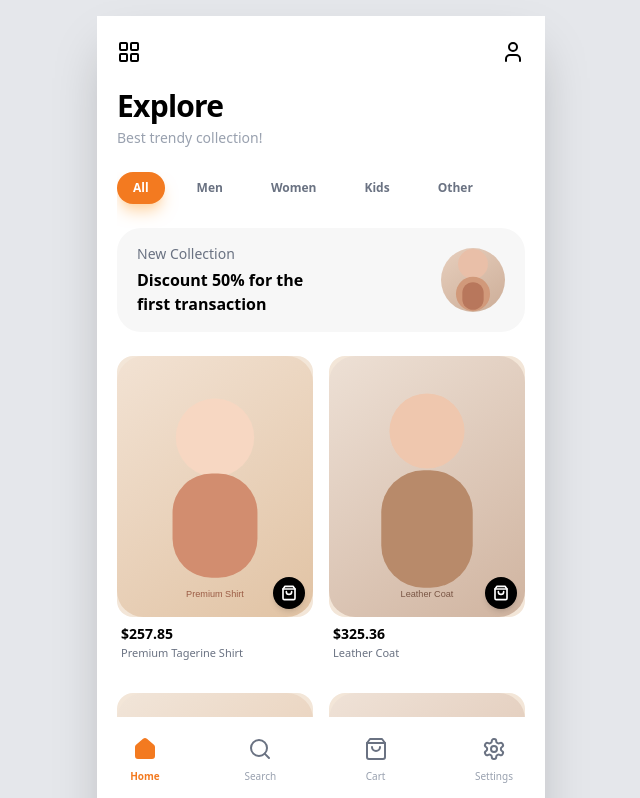
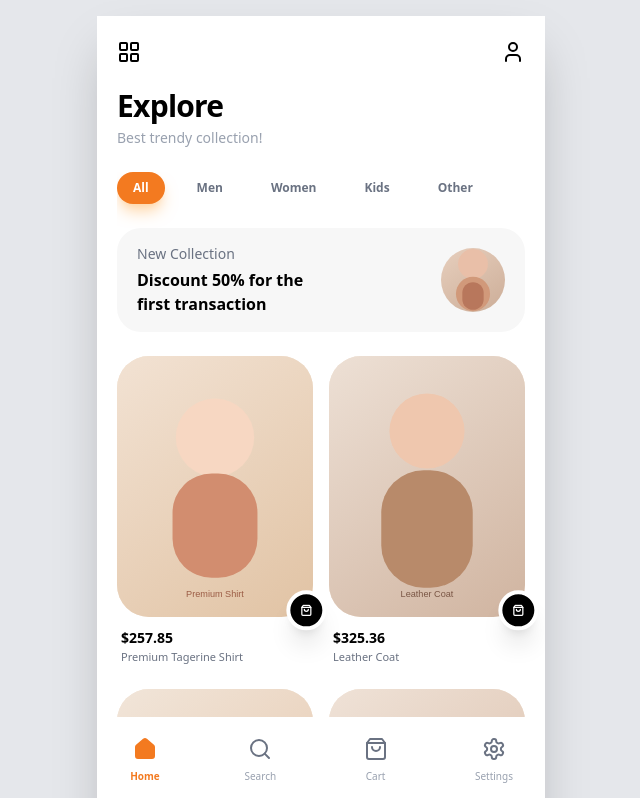
Before and after one commit to Anhaj0/portal, a Next.js app: page / in a window 1280 px wide. Shown: the top 798 px of the page, without its empty margins (319-959 px from the left). Built offline with nearby package versions, Linux system fonts and the light colour scheme.

Commit message:
Refine ProductCard icon and Masonry grid layout

```diff
--- a/src/app/page.tsx
+++ b/src/app/page.tsx
@@ -63,10 +63,20 @@ export default function Home() {
         </div>
 
         {/* Product Grid */}
-        <div className="grid grid-cols-2 gap-x-4 gap-y-8">
-          {products.map((product) => (
-            <ProductCard key={product.id} product={product} />
-          ))}
+        {/* Two-Column Masonry Grid */}
+        <div className="flex gap-4 items-start">
+          {/* Left Column */}
+          <div className="flex-1 flex flex-col gap-6">
+            {products.filter((_, i) => i % 2 === 0).map((product) => (
+              <ProductCard key={product.id} product={product} />
+            ))}
+          </div>
+          {/* Right Column */}
+          <div className="flex-1 flex flex-col gap-6">
+            {products.filter((_, i) => i % 2 !== 0).map((product) => (
+              <ProductCard key={product.id} product={product} />
+            ))}
+          </div>
         </div>
       </main>
     </div>
--- a/src/components/ProductCard.tsx
+++ b/src/components/ProductCard.tsx
@@ -10,14 +10,16 @@ interface ProductCardProps {
 export default function ProductCard({ product }: ProductCardProps) {
   return (
     <Link href={`/product/${product.id}`} className="block">
-      <div className="relative aspect-[3/4] w-full overflow-hidden rounded-2xl mb-2 bg-[#F3E6D8]">
+      <div className="relative w-full mb-3">
+        <div className="relative aspect-[3/4] w-full overflow-hidden rounded-[2rem] bg-[#F3E6D8]">
           <Image
             src={product.images[0]}
             alt={product.name}
             fill
             className="object-cover"
           />
-        <div className="absolute bottom-2 right-2 flex items-center justify-center w-8 h-8 bg-black rounded-full shadow-md z-10 p-2">
+        </div>
+        <div className="absolute bottom-0 right-0 translate-x-1/3 translate-y-1/3 flex items-center justify-center w-10 h-10 bg-black rounded-full shadow-xl z-10 p-2.5 border-4 border-white">
           <ShoppingBag className="w-full h-full text-white" strokeWidth={2.5} />
         </div>
       </div>
```
Lines whose indentation alone changed are shown as unchanged.
